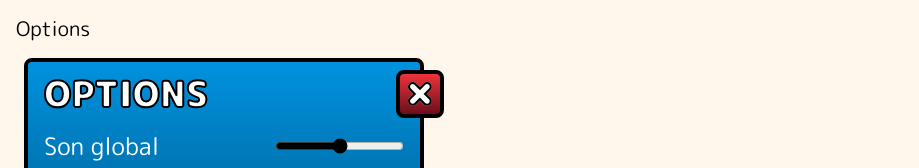
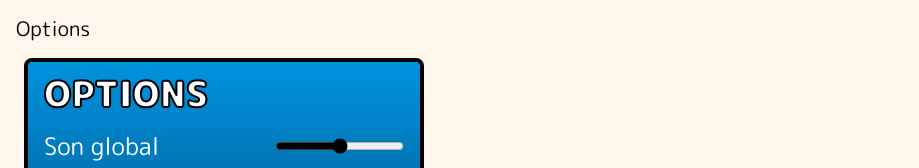
Before and after one commit to Golden-Legends/golden-legends, a Vue app: page /#/sandbox in a window 1280 px wide. Shown: the part 630-798 px from the top of the page, without its empty margins (0-919 px from the left). Built offline with nearby package versions, Linux system fonts and the light colour scheme; sample sign-in values are in the browser's storage; what @babylonjs/core would draw is missing.

Commit message:
fix: remove red cross

```diff
--- a/src/components/gui/foundobjects/FoundObjectsContainer.vue
+++ b/src/components/gui/foundobjects/FoundObjectsContainer.vue
@@ -18,26 +18,7 @@ const props = defineProps({
   <div
     class="relative border-4 border-black bg-gradient-to-b from-begin-blue-gradient to-end-blue-gradient text-white items-center p-2 px-4 rounded-lg h-fit w-[800px]"
   >
-    <div
-      class="absolute -right-6 text-4xl font-bold w-12 h-12 rounded-lg border-4 border-black bg-gradient-to-b from-begin-red-gradient to-end-red-gradient text-white"
-    >
-      <button
-        class="flex items-center justify-center h-full w-full p-2 transition-all hover:bg-red-800"
-      >
-        <img
-          class="w-full h-full"
-          src="../../../assets/close.svg"
-          alt="close"
-        />
-      </button>
-    </div>
-    <div class="w-full mt-1">
-      <div class="uppercase text-3xl font-black text-stroke">
-        Objets à trouver
-      </div>
-    </div>
-
-    <div class="flex flex-col gap-4 mt-8 mb-4">
+    <div class="flex flex-col gap-4 mt-4 mb-4">
       <FoundObject v-for="object in props.objects" :object="object" />
     </div>
   </div>
--- a/src/components/gui/options/Options.vue
+++ b/src/components/gui/options/Options.vue
@@ -6,20 +6,6 @@ import HomeButton from "@/components/gui/options/HomeButton.vue";
   <div
     class="relative border-4 border-black bg-gradient-to-b from-begin-blue-gradient to-end-blue-gradient text-white items-center p-2 px-4 rounded-lg h-fit w-[400px] h-min-[100px]"
   >
-    <div
-      class="absolute -right-6 text-4xl font-bold w-12 h-12 rounded-lg border-4 border-black bg-gradient-to-b from-begin-red-gradient to-end-red-gradient text-white"
-    >
-      <button
-        class="flex items-center justify-center h-full w-full p-2 transition-all hover:bg-red-800"
-      >
-        <img
-          class="w-full h-full"
-          src="../../../assets/close.svg"
-          alt="close"
-        />
-      </button>
-    </div>
-
     <div class="w-full mt-1">
       <div class="uppercase text-4xl font-black text-stroke-2">Options</div>
     </div>
```
